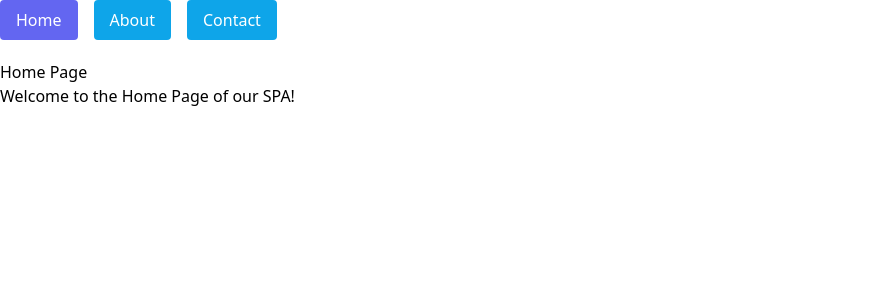
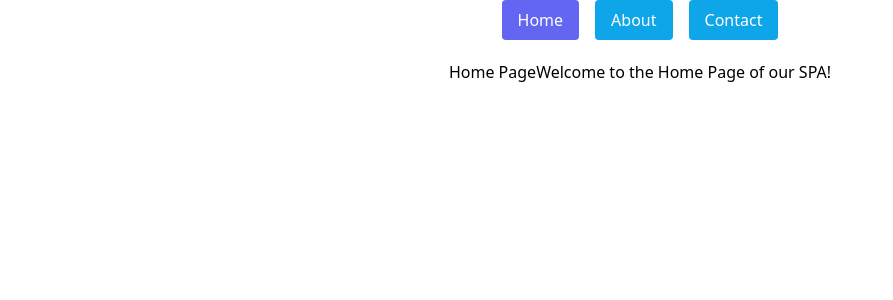
Before and after one commit to OliverKrieger/portfolio-website, a React (Vite) app: page / in a window 1280 px wide. Shown: the top 300 px of the page, without its empty margins (0-893 px from the left). Built offline with nearby package versions, Linux system fonts and the light colour scheme.

Commit message:
add simple animations

```diff
--- a/src/components/Navbar.tsx
+++ b/src/components/Navbar.tsx
@@ -10,7 +10,7 @@ const Navbar: React.FC<NavbarProps> = ({ activeTab, setActiveTab }) => {
     const tabs = ['home', 'about', 'contact']; // Define tab labels
 
     return (
-        <nav>
+        <nav className="flex justify-center">
             <ul className="flex space-x-4">
                 {tabs.map((tab) => (
                     <li key={tab}>
--- a/src/components/TabButton.tsx
+++ b/src/components/TabButton.tsx
@@ -10,7 +10,7 @@ const TabButton: React.FC<TabButtonProps> = ({ label, active, onClick }) => {
     return (
         <button
             className={`${active ? 'bg-indigo-500' : 'bg-sky-500'
-                } text-white px-4 py-2 rounded`}
+                } text-white px-4 py-2 rounded transition duration-300 ease-in-out hover:bg-sky-700 hover:shadow-lg`}
             onClick={onClick}
         >
             {label}
--- a/src/pages/About.tsx
+++ b/src/pages/About.tsx
@@ -1,6 +1,6 @@
 const About: React.FC = () => {
     return (
-        <div>
+        <div className="flex justify-center animate-slideInLeft">
             <h1>About Page</h1>
             <p>This is the About Page of our SPA.</p>
         </div>
--- a/src/pages/Contact.tsx
+++ b/src/pages/Contact.tsx
@@ -1,6 +1,6 @@
 const Contact = () => {
     return (
-        <div>
+        <div className="flex justify-center animate-slideInLeft">
             <h1>Contact Page</h1>
             <p>Get in touch with us!</p>
         </div>
--- a/src/pages/Home.tsx
+++ b/src/pages/Home.tsx
@@ -1,6 +1,6 @@
 const Home: React.FC = () => {
     return (
-        <div>
+        <div className="flex justify-center animate-slideInLeft">
             <h1>Home Page</h1>
             <p>Welcome to the Home Page of our SPA!</p>
         </div>
--- a/src/styles/main.scss
+++ b/src/styles/main.scss
@@ -1,17 +1,5 @@
-
-nav{
-    ul{
-        li{
-            button{
-                &:hover{
-                    background-color: #2980b9;
-                }
-                &.active{
-                    background-color: #2ecc71;
-                }
-            }
-        }
-    }
+html{
+    height: 100vh;
 }
 
 .content {
--- a/tailwind.config.js
+++ b/tailwind.config.js
@@ -5,7 +5,17 @@ export default {
     './src/**/*.{js,ts,jsx,tsx}', // Include all relevant file types in src
   ],
   theme: {
-    extend: {},
+    extend: {
+      keyframes: {
+        slideInLeft: {
+          '0%': { transform: 'translateX(-10%)', opacity: '0' },
+          '100%': { transform: 'translateX(0)', opacity: '1' },
+        },
+      },
+      animation: {
+        slideInLeft: 'slideInLeft 0.5s ease-out',
+      },
+    },
   },
   plugins: [],
 };
```
